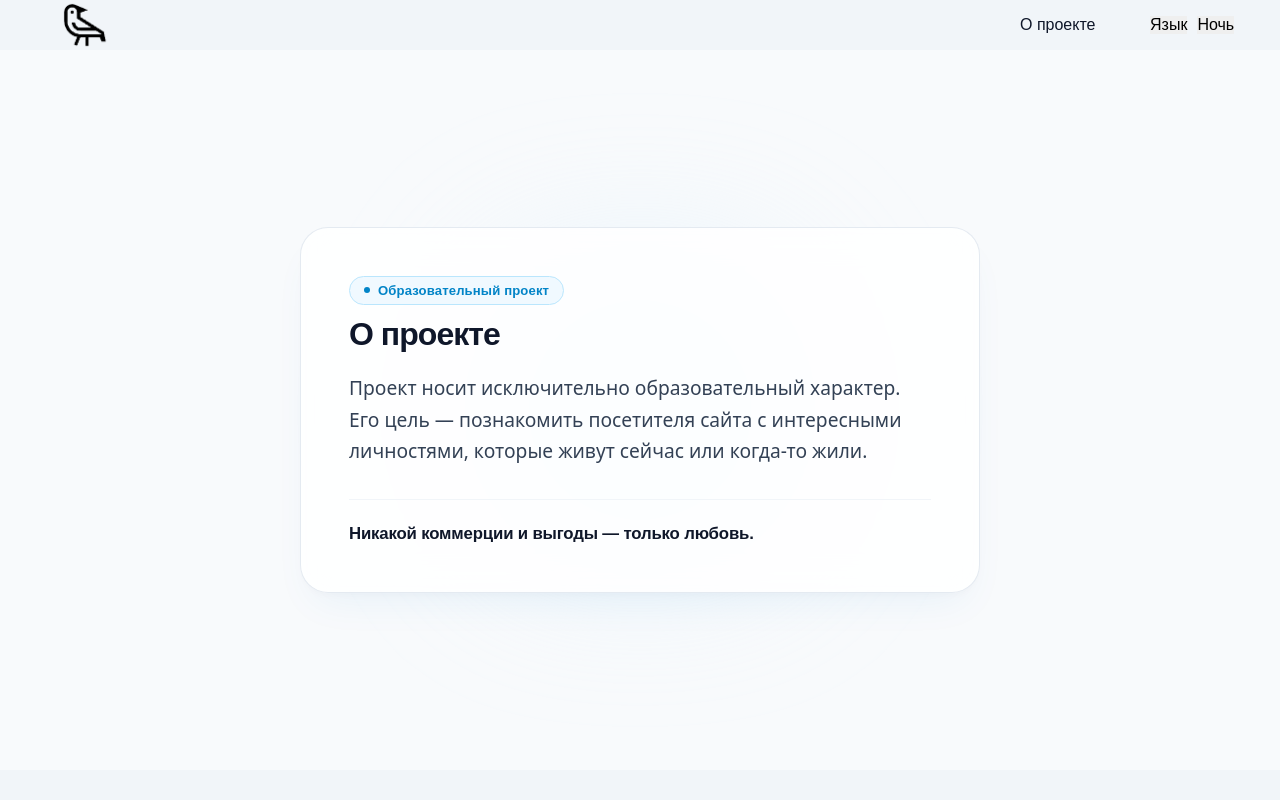
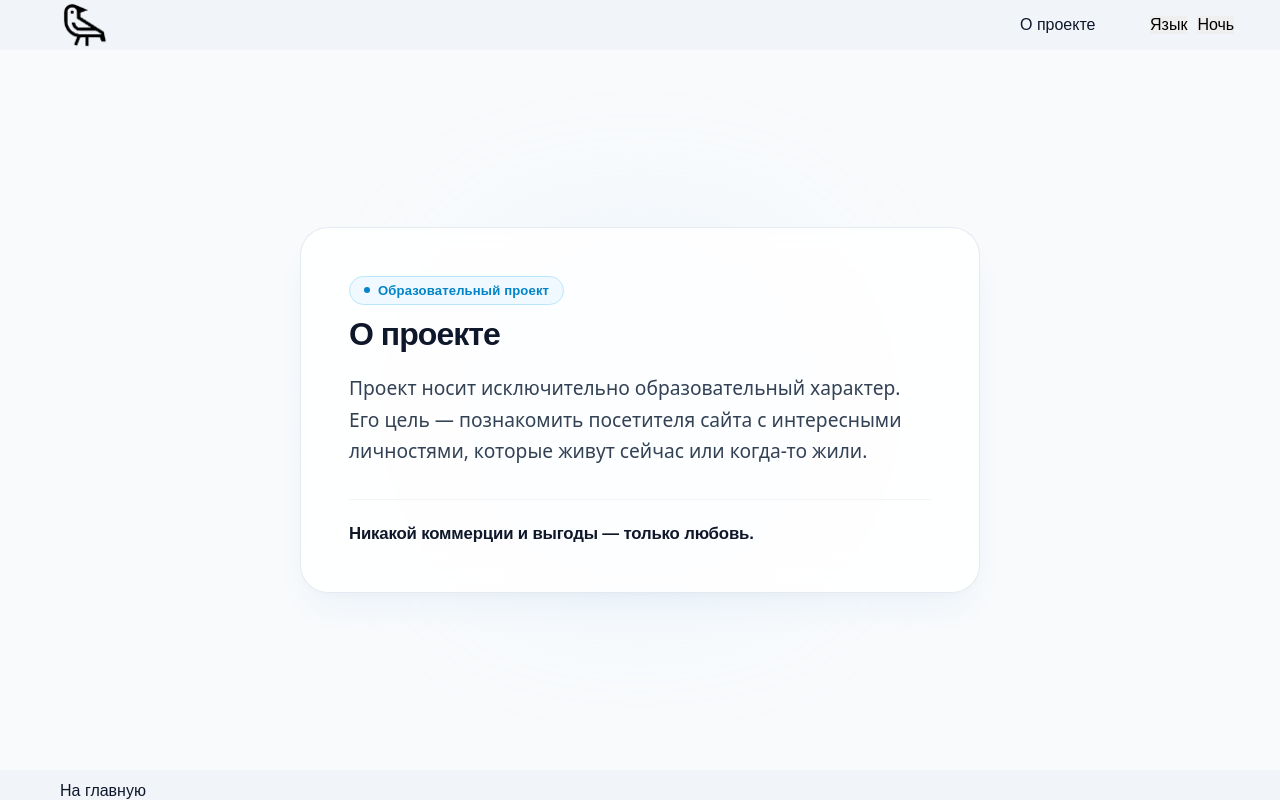
Before and after one commit to masha-masha/Who-Was-Born, a React (Vite) app: page /about in a window 1280 px wide. Built offline with nearby package versions, Linux system fonts and the light colour scheme; a web font is replaced by a local one.

Commit message:
feat: add component Footer

```diff
--- a/src/App.css
+++ b/src/App.css
@@ -57,6 +57,16 @@ img {
     object-fit: cover;
 }
 
+.app {
+  display: flex;
+  flex-direction: column;
+  min-height: 100vh;
+}
+
+.main {
+  flex: 1 0 auto;
+}
+
 .container {
   max-width: 1200px;
   width: 100%;
--- a/src/App.tsx
+++ b/src/App.tsx
@@ -4,17 +4,22 @@ import Header from "./components/Header/Header";
 import { BrowserRouter, Routes, Route } from "react-router-dom";
 import PersonDetail from "./components/PersonDetail/PersonDetail";
 import { AboutPage } from "./components/AboutPage/AboutPage";
-
+import Footer from "./components/Footer/Footer";
 
 function App() {
  return (
   <BrowserRouter>
-   <Header />
-   <Routes>
-    <Route path="/" element={<CategorySelect />} />
-    <Route path="/persons/:slug" element={<PersonDetail />} />
-    <Route path="/about" element={<AboutPage/>}/>
-   </Routes>
+   <div className="app">
+    <Header />
+    <main className="main">
+      <Routes>
+     <Route path="/" element={<CategorySelect />} />
+     <Route path="/persons/:slug" element={<PersonDetail />} />
+     <Route path="/about" element={<AboutPage />} />
+    </Routes>
+    </main>
+    <Footer />
+   </div>
   </BrowserRouter>
  );
 }
--- /dev/null
+++ b/src/components/Footer/Footer.tsx
@@ -0,0 +1,13 @@
+import { Link } from "react-router-dom"
+
+const Footer = () => {
+  return (
+    <footer className="footer">
+        <div className="footer-container container">
+        <Link to="/">На главную</Link>
+        </div>
+    </footer>
+  )
+}
+
+export default Footer
```
Also changed, not shown: src/components/Footer/Footer.css (added).
